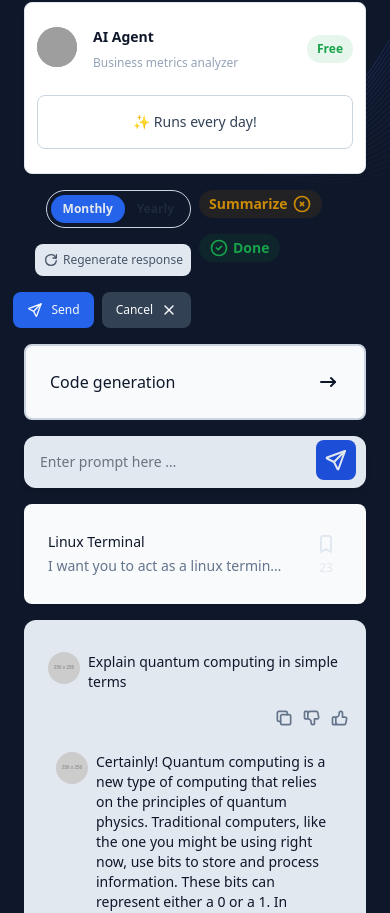
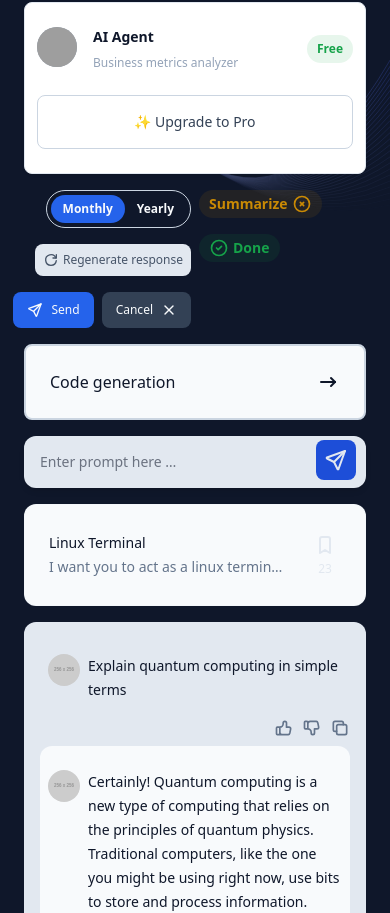
Before and after one commit to LangbaseInc/langui, a Next.js app: page / in a window 390 px wide. Shown: the part 854-1767 px from the top of the page. Built offline with nearby package versions, Linux system fonts and the light colour scheme; grey boxes are pictures that could not be loaded.

Commit message:
👌 IMPROVE: Hero Components preview

```diff
--- a/src/components/HeroComponentsPreview.jsx
+++ b/src/components/HeroComponentsPreview.jsx
@@ -1,15 +1,21 @@
+'use client'
+
+import { useState } from 'react'
+
 export default function HeroComponentsPreview() {
+  const [isMonthly, setIsMonthly] = useState(true)
+  const [bookmark, setBookmark] = useState(false)
+
   return (
     <>
       <div className="col-span-2 h-max rounded-lg border border-slate-200 bg-white px-3 py-6 shadow dark:border-slate-700 dark:bg-slate-800 sm:col-span-1 sm:max-w-xs">
         <div className="flex items-center justify-between">
           <div className="flex">
             <div className="relative inline-flex">
-              <span className="flex absolute h-3 w-3 bottom-0 right-2 -mt-1 -mr-1">
-                <span className="animate-ping absolute inline-flex h-full w-full rounded-full bg-green-400 opacity-75"></span>
-                <span className="relative inline-flex rounded-full h-3 w-3 bg-green-500"></span>
+              <span className="absolute bottom-0 right-2 -mr-1 -mt-1 flex h-3 w-3">
+                <span className="absolute inline-flex h-full w-full animate-ping rounded-full bg-green-400 opacity-75"></span>
+                <span className="relative inline-flex h-3 w-3 rounded-full bg-green-500"></span>
               </span>
-              {/* <span className="absolute bottom-0 right-0 h-3 w-3 rounded-full border bg-green-600 dark:border-slate-900 dark:bg-green-600 dark:text-slate-100"></span> */}
               <img
                 src="https://source.unsplash.com/40x40/?portrait"
                 alt="user"
@@ -20,7 +26,9 @@ export default function HeroComponentsPreview() {
               <h3 className="text-sm font-bold text-slate-900 dark:text-slate-200">
                 AI Agent
               </h3>
-              <span className="text-xs text-slate-400">Business metrics analyzer</span>
+              <span className="text-xs text-slate-400">
+                Business metrics analyzer
+              </span>
             </div>
           </div>
           <span className="rounded-full bg-green-600/10 px-2.5 py-1 text-xs font-semibold leading-5 text-green-600">
@@ -31,27 +39,42 @@ export default function HeroComponentsPreview() {
           className="mt-6 w-full rounded-lg border border-slate-300 p-4 text-center text-sm font-medium text-slate-700 transition-colors duration-200 hover:bg-blue-600 hover:text-slate-50 focus:outline-none dark:border-slate-700 dark:text-slate-200"
           type="button"
         >
-          ✨ Runs every day!
+          ✨ Upgrade to Pro
         </button>
       </div>
       <div className="flex flex-col items-end justify-between gap-y-4 sm:gap-y-0">
         <div className="flex justify-center">
           <div className="rounded-full border border-slate-300 p-1 dark:border-slate-300/20">
             <div className="flex text-xs font-semibold leading-5">
-              <button className="w-auto rounded-full bg-blue-600 px-3 py-1 text-slate-200 focus:outline-none">
+              <button
+                className={
+                  `w-auto rounded-full px-3 py-1 text-slate-50 focus:outline-none` +
+                  ` ` +
+                  (isMonthly ? `bg-blue-600` : ``)
+                }
+                disabled={isMonthly}
+                onClick={() => setIsMonthly(true)}
+              >
                 Monthly
               </button>
-              <button className="rounded-full px-3 py-1 text-slate-800 focus:outline-none dark:text-slate-200">
+              <button
+                className={
+                  `rounded-full px-3 py-1 text-slate-50 focus:outline-none` +
+                  ` ` +
+                  (isMonthly ? `` : `bg-blue-600`)
+                }
+                disabled={!isMonthly}
+                onClick={() => setIsMonthly(false)}
+              >
                 Yearly
               </button>
             </div>
           </div>
         </div>
         <button className="inline-flex items-center gap-x-1 rounded-lg bg-slate-200 p-2 text-xs text-slate-600 hover:bg-blue-600 hover:text-slate-200 focus:outline-none focus:ring focus:ring-blue-300 dark:bg-slate-800 dark:text-slate-50 dark:hover:bg-blue-600 sm:text-sm">
-
           <svg
             xmlns="http://www.w3.org/2000/svg"
-            className="animate-spin inline h-4 w-4"
+            className="inline h-4 w-4 animate-spin"
             viewBox="0 0 24 24"
             stroke-width="2"
             stroke="currentColor"
@@ -63,7 +86,6 @@ export default function HeroComponentsPreview() {
             <path d="M19.933 13.041a8 8 0 1 1 -9.925 -8.788c3.899 -1 7.935 1.007 9.425 4.747"></path>
             <path d="M20 4v5h-5"></path>
           </svg>
-
           Regenerate response
         </button>
         <div className="flex gap-x-2">
@@ -148,7 +170,7 @@ export default function HeroComponentsPreview() {
       </div>
 
       <div className="col-span-2 flex flex-col sm:col-span-1 sm:max-w-xs">
-        <a className="cursor-pointer rounded-lg border-2 border-slate-300 bg-slate-50 transition-colors hover:border-blue-600 dark:border-slate-300/20 dark:bg-slate-900 dark:hover:border-blue-600">
+        <a className="cursor-pointer rounded-lg border-2 border-slate-300 bg-slate-50 transition-colors hover:border-blue-600 dark:border-slate-300/20 dark:bg-slate-800 dark:hover:border-blue-600">
           <div className="flex w-full items-center justify-between p-6">
             <h2 className="text-base font-medium text-slate-900 transition-colors dark:text-slate-200">
               Code generation
@@ -218,7 +240,7 @@ export default function HeroComponentsPreview() {
         <div className="relative">
           <textarea
             id="chat-input"
-            className="block w-full resize-none rounded-xl border-none bg-slate-200 p-4 pr-16 text-sm text-slate-900 shadow-md focus:outline-none focus:ring-2 focus:ring-blue-500 dark:bg-slate-800 dark:text-slate-200 dark:placeholder-slate-400 dark:focus:ring-blue-500 sm:text-base"
+            className="block w-full resize-none rounded-xl border-none bg-slate-200 p-4 pr-16 text-sm text-slate-900 shadow-md focus:outline-none focus:ring-2 focus:ring-blue-600 dark:bg-slate-800 dark:text-slate-200 dark:placeholder-slate-400 dark:focus:ring-blue-600 sm:text-base"
             placeholder="Enter prompt here …"
             rows="1"
             required
@@ -246,7 +268,7 @@ export default function HeroComponentsPreview() {
           </button>
         </div>
       </form>
-      <div className="col-span-2 rounded-lg bg-slate-50 shadow dark:bg-slate-900">
+      <div className="col-span-2 rounded-xl border border-slate-200/20 bg-slate-50 dark:bg-slate-900 md:border-none">
         <div className="flex w-full items-center justify-between space-x-6 p-6">
           <button className="group flex-1 truncate">
             <div className="flex items-center space-x-3">
@@ -254,15 +276,55 @@ export default function HeroComponentsPreview() {
                 Linux Terminal
               </h3>
             </div>
-            <p className="mt-1 truncate text-sm text-slate-500 animate-type">
+            <p className="animate-type mt-1 truncate text-sm text-slate-500">
               I want you to act as a linux terminal. I will type commands and
               you will reply with what the terminal should show.
             </p>
           </button>
-          <button className="flex flex-shrink-0 flex-col items-center gap-y-1 rounded-lg p-1 text-xs text-slate-200 transition-colors hover:text-blue-600 focus:text-blue-600">
+          <button
+            className={
+              `flex flex-shrink-0 flex-col items-center gap-y-1 rounded-lg p-1 text-xs transition-colors hover:text-blue-600` +
+              ` ` +
+              (bookmark ? `text-blue-600` : `text-slate-200`)
+            }
+            onClick={() => setBookmark(!bookmark)}
+          >
             <svg
               xmlns="http://www.w3.org/2000/svg"
               className="h-6 w-6"
+              viewBox="0 0 24 24"
+              stroke-width="2"
+              stroke="currentColor"
+              fill={bookmark ? 'currentColor' : 'none'}
+              stroke-linecap="round"
+              stroke-linejoin="round"
+            >
+              <path stroke="none" d="M0 0h24v24H0z" fill="none"></path>
+              <path d="M9 4h6a2 2 0 0 1 2 2v14l-5 -3l-5 3v-14a2 2 0 0 1 2 -2"></path>
+            </svg>
+            <span className="text-slate-200">
+              {bookmark ? <>24</> : <>23</>}
+            </span>
+          </button>
+        </div>
+      </div>
+
+      <div class="col-span-2 flex-1 overflow-y-auto rounded-xl bg-slate-200 p-4 text-sm leading-6 text-slate-900 dark:bg-slate-800 dark:text-slate-300 sm:text-base sm:leading-7">
+        <div class="flex flex-row px-2 py-4 sm:px-4">
+          <img
+            class="mr-2 flex h-8 w-8 rounded-full sm:mr-4"
+            src="https://dummyimage.com/256x256/363536/ffffff&text=U"
+          />
+
+          <div class="flex max-w-3xl items-center">
+            <p>Explain quantum computing in simple terms</p>
+          </div>
+        </div>
+        <div class="mb-2 flex w-full flex-row justify-end gap-x-2 text-slate-500">
+          <button class="hover:text-blue-600">
+            <svg
+              xmlns="http://www.w3.org/2000/svg"
+              class="h-5 w-5"
               viewBox="0 0 24 24"
               stroke-width="2"
               stroke="currentColor"
@@ -271,36 +333,13 @@ export default function HeroComponentsPreview() {
               stroke-linejoin="round"
             >
               <path stroke="none" d="M0 0h24v24H0z" fill="none"></path>
-              <path d="M9 4h6a2 2 0 0 1 2 2v14l-5 -3l-5 3v-14a2 2 0 0 1 2 -2"></path>
+              <path d="M7 11v8a1 1 0 0 1 -1 1h-2a1 1 0 0 1 -1 -1v-7a1 1 0 0 1 1 -1h3a4 4 0 0 0 4 -4v-1a2 2 0 0 1 4 0v5h3a2 2 0 0 1 2 2l-1 5a2 3 0 0 1 -2 2h-7a3 3 0 0 1 -3 -3"></path>
             </svg>
-            <span>23</span>
           </button>
-        </div>
-      </div>
-
-      {/* <form className="col-span-2">
-        <div className="mb-4 w-full max-w-3xl rounded-lg bg-slate-200 dark:bg-slate-900">
-          <div className="rounded-lg rounded-b-none border border-slate-300 bg-slate-50 px-2 py-2 dark:border-slate-700 dark:bg-slate-800">
-            <label for="prompt-input" className="sr-only">
-              Enter your prompt
-            </label>
-            <textarea
-              id="prompt-input"
-              rows="4"
-              className="w-full border-0 bg-slate-50 px-0 text-base text-slate-900 focus:outline-none focus:ring-0 dark:bg-slate-800 dark:text-slate-200 dark:placeholder-slate-400"
-              placeholder="Enter your prompt"
-              required
-            ></textarea>
-          </div>
-          <div className="flex items-center justify-between px-2 py-2">
-            <button
-              type="button"
-              className="inline-flex cursor-pointer justify-center rounded-lg p-2 text-slate-500 hover:bg-slate-50 hover:text-slate-900 dark:text-slate-400 dark:hover:bg-slate-600 dark:hover:text-slate-50"
-            >
-              <span className="sr-only">Attach file</span>
+          <button class="hover:text-blue-600" type="button">
             <svg
               xmlns="http://www.w3.org/2000/svg"
-                className="h-5 w-5"
+              class="h-5 w-5"
               viewBox="0 0 24 24"
               stroke-width="2"
               stroke="currentColor"
@@ -309,49 +348,13 @@ export default function HeroComponentsPreview() {
               stroke-linejoin="round"
             >
               <path stroke="none" d="M0 0h24v24H0z" fill="none"></path>
-                <path d="M15 7l-6.5 6.5a1.5 1.5 0 0 0 3 3l6.5 -6.5a3 3 0 0 0 -6 -6l-6.5 6.5a4.5 4.5 0 0 0 9 9l6.5 -6.5"></path>
+              <path d="M7 13v-8a1 1 0 0 0 -1 -1h-2a1 1 0 0 0 -1 1v7a1 1 0 0 0 1 1h3a4 4 0 0 1 4 4v1a2 2 0 0 0 4 0v-5h3a2 2 0 0 0 2 -2l-1 -5a2 3 0 0 0 -2 -2h-7a3 3 0 0 0 -3 3"></path>
             </svg>
-              <span className="px-2 text-sm">Attach a file</span>
           </button>
-            <button
-              type="button"
-              className="inline-flex items-center gap-x-2 rounded-lg bg-blue-600 px-4 py-3 text-center text-sm font-medium text-slate-50 hover:bg-blue-800 focus:ring-4 focus:ring-blue-200 dark:focus:ring-blue-900 sm:text-base"
-            >
-              Generate
+          <button class="hover:text-blue-600" type="button">
             <svg
               xmlns="http://www.w3.org/2000/svg"
-                className="h-4 w-4"
-                viewBox="0 0 24 24"
-                stroke-width="2"
-                stroke="currentColor"
-                fill="none"
-                stroke-linecap="round"
-                stroke-linejoin="round"
-              >
-                <path stroke="none" d="M0 0h24v24H0z" fill="none"></path>
-                <path d="M10 14l11 -11"></path>
-                <path d="M21 3l-6.5 18a.55 .55 0 0 1 -1 0l-3.5 -7l-7 -3.5a.55 .55 0 0 1 0 -1l18 -6.5"></path>
-              </svg>
-            </button>
-          </div>
-        </div>
-      </form> */}
-      <div className="col-span-2 flex-1 overflow-y-auto rounded-xl bg-slate-200 p-4 text-sm text-slate-900 dark:bg-slate-800 dark:text-slate-200 sm:text-base">
-        <div className="flex flex-row px-2 py-4 sm:px-4">
-          <img
-            className="mr-2 flex h-8 w-8 rounded-full sm:mr-4"
-            src="https://dummyimage.com/256x256/363536/ffffff&text=U"
-          />
-
-          <div className="flex max-w-3xl items-center ">
-            <p>Explain quantum computing in simple terms</p>
-          </div>
-        </div>
-        <div className="mb-2 flex w-full flex-row justify-end gap-x-2 text-slate-500">
-          <button className="hover:text-blue-500" type="button">
-            <svg
-              xmlns="http://www.w3.org/2000/svg"
-              className="h-5 w-5"
+              class="h-5 w-5"
               viewBox="0 0 24 24"
               stroke-width="2"
               stroke="currentColor"
@@ -364,44 +367,14 @@ export default function HeroComponentsPreview() {
               <path d="M16 8v-2a2 2 0 0 0 -2 -2h-8a2 2 0 0 0 -2 2v8a2 2 0 0 0 2 2h2"></path>
             </svg>
           </button>
-          <button className="hover:text-blue-500" type="button">
-            <svg
-              xmlns="http://www.w3.org/2000/svg"
-              className="h-5 w-5"
-              viewBox="0 0 24 24"
-              stroke-width="2"
-              stroke="currentColor"
-              fill="none"
-              stroke-linecap="round"
-              stroke-linejoin="round"
-            >
-              <path stroke="none" d="M0 0h24v24H0z" fill="none"></path>
-              <path d="M7 13v-8a1 1 0 0 0 -1 -1h-2a1 1 0 0 0 -1 1v7a1 1 0 0 0 1 1h3a4 4 0 0 1 4 4v1a2 2 0 0 0 4 0v-5h3a2 2 0 0 0 2 -2l-1 -5a2 3 0 0 0 -2 -2h-7a3 3 0 0 0 -3 3"></path>
-            </svg>
-          </button>
-          <button className="hover:text-blue-500">
-            <svg
-              xmlns="http://www.w3.org/2000/svg"
-              className="h-5 w-5"
-              viewBox="0 0 24 24"
-              stroke-width="2"
-              stroke="currentColor"
-              fill="none"
-              stroke-linecap="round"
-              stroke-linejoin="round"
-            >
-              <path stroke="none" d="M0 0h24v24H0z" fill="none"></path>
-              <path d="M7 11v8a1 1 0 0 1 -1 1h-2a1 1 0 0 1 -1 -1v-7a1 1 0 0 1 1 -1h3a4 4 0 0 0 4 -4v-1a2 2 0 0 1 4 0v5h3a2 2 0 0 1 2 2l-1 5a2 3 0 0 1 -2 2h-7a3 3 0 0 1 -3 -3"></path>
-            </svg>
-          </button>
         </div>
-        <div className="mb-4 flex rounded-xl bg-slate-200 px-4 py-4 dark:bg-slate-900">
+        <div class="mb-4 flex rounded-xl bg-slate-50 px-2 py-6 dark:bg-slate-900 sm:px-4">
           <img
-            className="mr-2 flex h-8 w-8 rounded-full sm:mr-4"
+            class="mr-2 flex h-8 w-8 rounded-full sm:mr-4"
             src="https://dummyimage.com/256x256/354ea1/ffffff&text=G"
           />
 
-          <div className="flex max-w-3xl items-center rounded-xl">
+          <div class="flex max-w-3xl items-center rounded-xl">
             <p>
               Certainly! Quantum computing is a new type of computing that
               relies on the principles of quantum physics. Traditional
```
Lines whose indentation alone changed are shown as unchanged.
